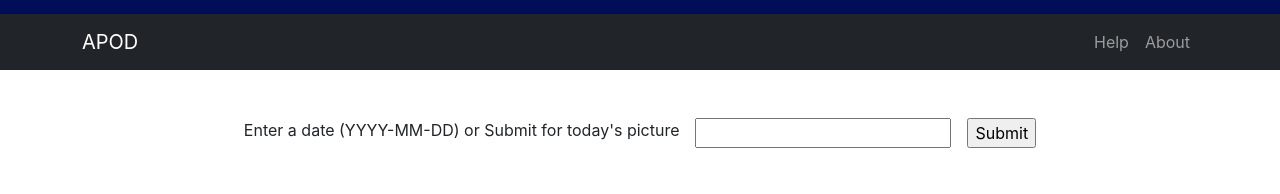
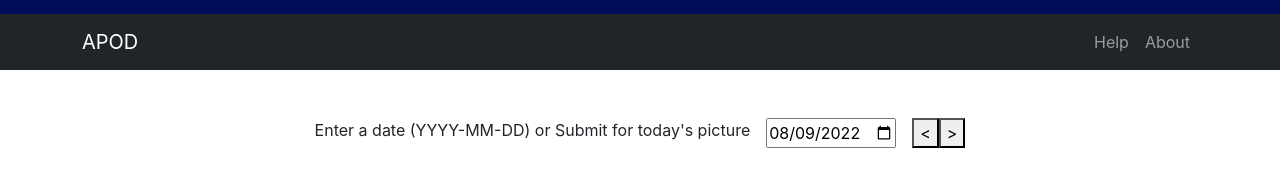
Before and after one commit to FergusonWilliam-FS/WDD348, a React (Create React App) app in the folder apod/: page / in a window 1280 px wide. Shown: the part 130-324 px from the top of the page. Built offline with nearby package versions, Linux system fonts and the light colour scheme; no server answers.

Commit message:
Troubleshooting Date Picker, etc.

```diff
--- a/apod/src/App.js
+++ b/apod/src/App.js
@@ -1,9 +1,9 @@
 import React, { Component } from "react";
 import Header from "./Components/Header";
-import DateInput from "./Components/Date";
 import Photo from "./Components/Photo";
 import MyNavBar from "./Components/MyNavbar";
 import { Outlet, Link } from "react-router-dom";
+import DateForm from "./Components/DateForm";
 
 
 class App extends Component {
@@ -12,17 +12,26 @@ class App extends Component {
     photo: ""
   };
 
-  changeDate = e => {
-    e.preventDefault();
-    let dateFromInput = e.target[0].value;
-    this.setState({ date: dateFromInput });
-    this.getPhoto(dateFromInput);
+  makeDateString = (d)=>{
+    let dString = d.getFullYear() + "-"
+    dString +=  ('0' + (d.getMonth() + 1)).slice(-2) + "-"
+    dString += ('0' + d.getDate()).slice(-2);
+    return dString;
+  }
+
+  componentDidMount = ()=>{
+    this.changeDate(this.makeDateString(new Date()))
+  }
+
+  changeDate = val => {
+    this.setState({ date: val });
+    this.getPhoto(val);
   };
 
 
 
   getPhoto = date => {
-    fetch(`https://api.nasa.gov/planetary/apod?date=${date}&api_key=EbInQmEzXObNwCxF9gY8llrfdKuoLkH2ZWwOjS2G`)
+    fetch(`https://api.nasa.gov/planetary/apod?date=${date}&api_key=zsxaucLDeTrOFprbfAAVGSNjUoc5n9Rg84R5aFVI`)
       .then(response => response.json())
       .then(photoData => this.setState({ photo: photoData }));
   };
@@ -32,7 +41,8 @@ class App extends Component {
       <div>
         <Header />
         <MyNavBar />
-        <DateInput changeDate={this.changeDate} />
+
+        <DateForm dateChange={this.changeDate} />
         <Photo photo={this.state.photo} />
         <Link to="/Help">Help</Link> |{" "}
         <Link to="/About">About</Link>
--- a/apod/src/Components/Date.js
+++ /dev/null
@@ -1,11 +0,0 @@
-import React from "react";
-
-const Date = props => (
-    <form class="pt-5 d-flex justify-content-center flex-nowrap" onSubmit={props.changeDate}>
-      Enter a date (YYYY-MM-DD) or Submit for today's picture
-      <input class="mx-3" />
-      <input type="submit" />
-    </form>
-  );
-
-export default Date;
--- /dev/null
+++ b/apod/src/Components/DateForm.js
@@ -0,0 +1,45 @@
+import React from "react";
+
+const DateForm = props => {
+    let today = new Date();
+    let dateRef = React.createRef();
+
+    let makeDateString = (d)=>{
+      let dString = d.getFullYear() + "-"
+      dString +=  ('0' + (d.getMonth() + 1)).slice(-2) + "-"
+      dString += ('0' + d.getDate()).slice(-2);
+      return dString;
+    }
+
+
+    let dateChange = ()=>{
+      props.dateChange(dateRef.current.value);
+      console.log(dateRef.current.value);
+
+    }
+
+    let onNext = ()=>{
+      dateRef.current.stepUp();
+      dateChange();
+    }
+
+    let onPrev = ()=>{
+      dateRef.current.stepDown()
+      dateChange();
+    }
+
+
+
+    return(
+
+      <form class="pt-5 d-flex justify-content-center flex-nowrap" onSubmit={(e)=>e.preventDefault()}>
+      Enter a date (YYYY-MM-DD) or Submit for today's picture
+      <input ref={dateRef} onChange={dateChange} class="mx-3" type="date" defaultValue={makeDateString(today)} min="1995-06-20" max={makeDateString(today)} />
+      <button onClick={onPrev}>&lt;</button>
+      <button onClick={ onNext }>&gt;</button>
+      {/* <input type="submit" /> */}
+    </form>
+      )
+};
+
+export default DateForm;
```
